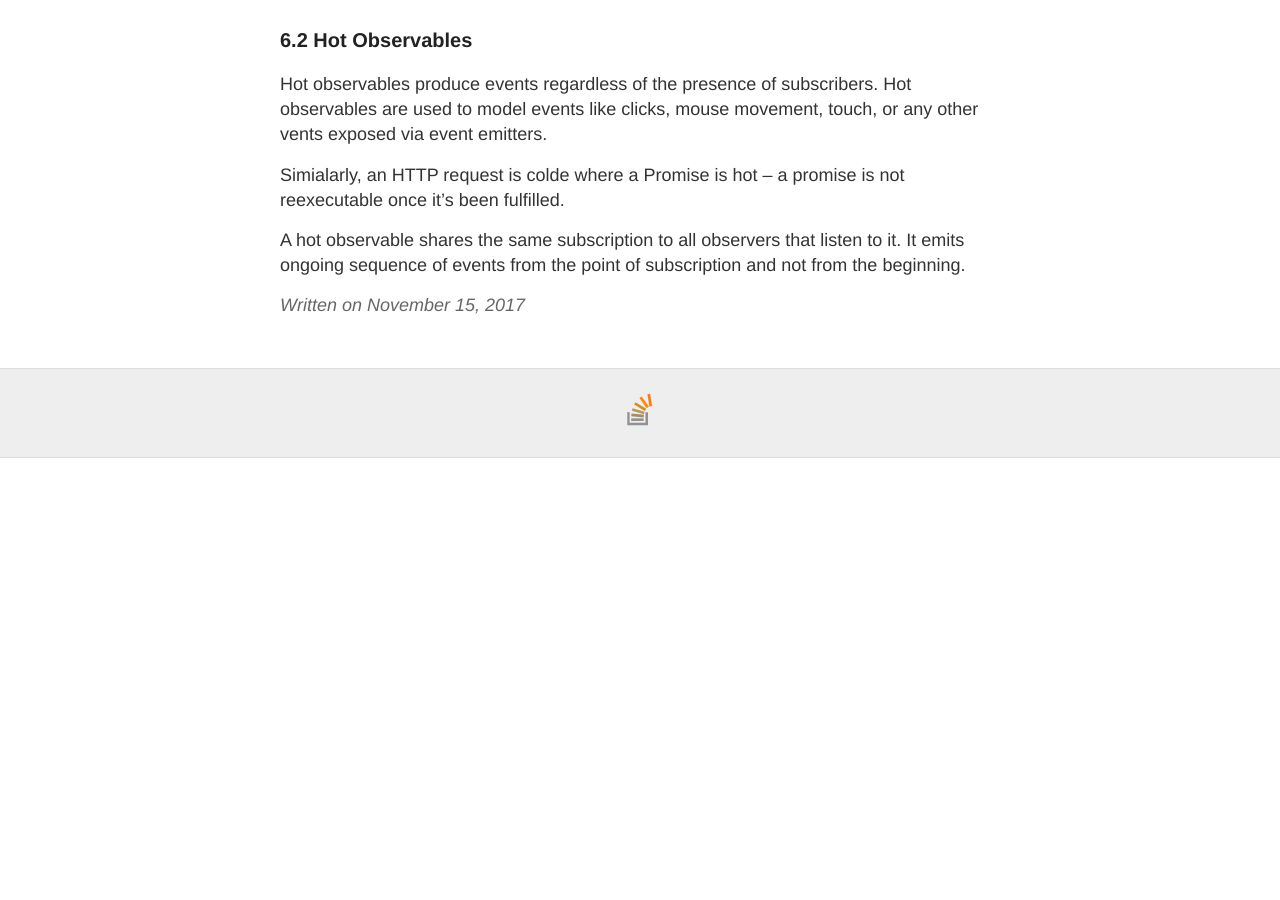
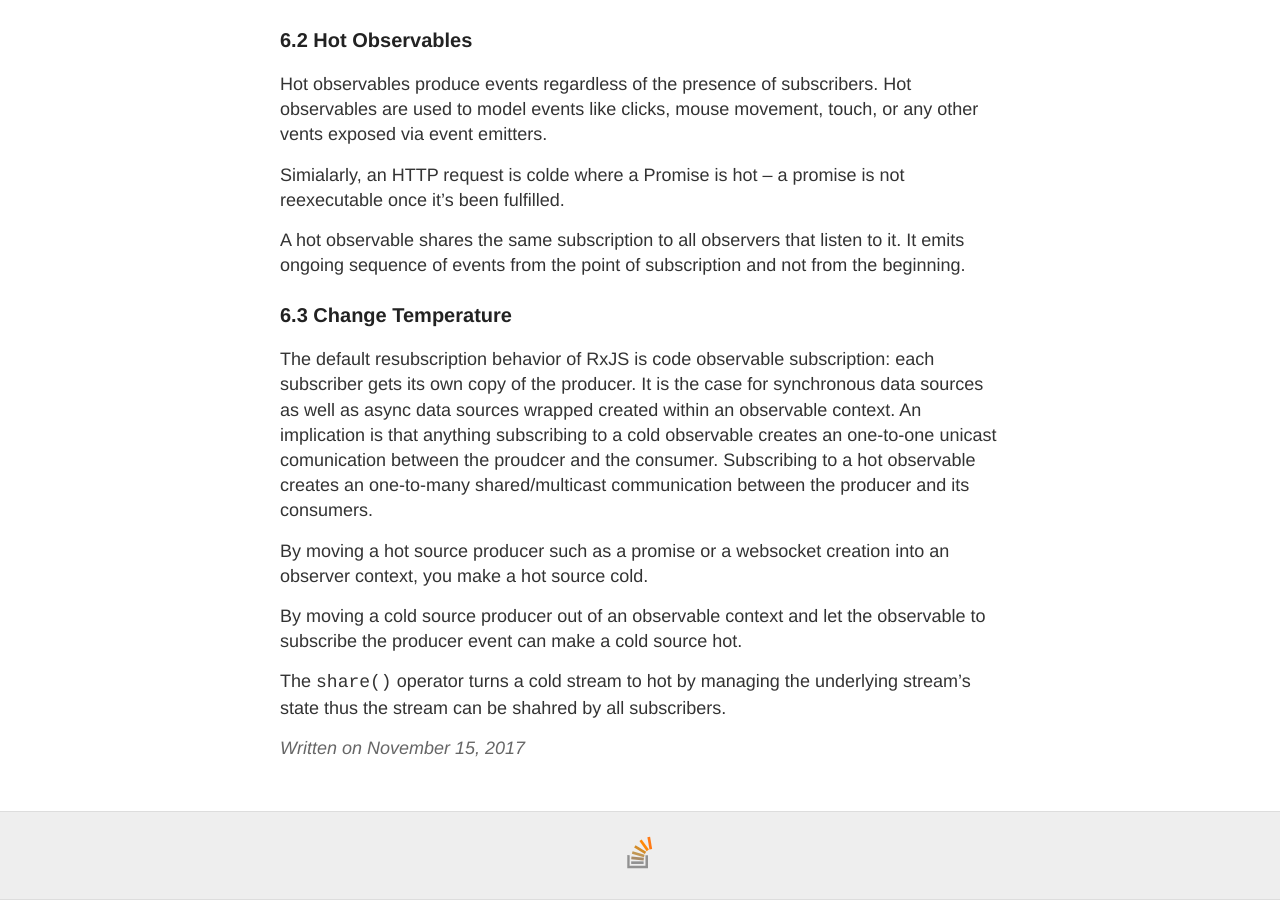
Before and after one commit to YingLiu4203/old-dev-blog, a Jekyll site: the page built from _posts/2017-11-15-rxjs-notes.md, in a window 1280 px wide and 900 px high, scrolled down 6798 px. Built offline with Jekyll 4.4.1, drawn with Linux system fonts in a browser that asks for light colours; comment, search, counter and statistics services are not loaded; before the commit the page ends 7256 px from its top, so only the background shows below that.

Commit message:
complete RxJS draft

```diff
--- a/_posts/2017-11-15-rxjs-notes.md
+++ b/_posts/2017-11-15-rxjs-notes.md
@@ -201,3 +201,13 @@ Hot observables produce events regardless of the presence of subscribers. Hot ob
 Simialarly, an HTTP request is colde where a Promise is hot -- a promise is not reexecutable once it's been fulfilled.
 
 A hot observable shares the same subscription to all observers that listen to it. It emits ongoing sequence of events from the point of subscription and not from the beginning.
+
+### 6.3 Change Temperature
+
+The default resubscription behavior of RxJS is code observable subscription: each subscriber gets its own copy of the producer. It is the case for synchronous data sources as well as async data sources wrapped created within an observable context. An implication is that anything subscribing to a cold observable creates an one-to-one unicast comunication between the proudcer and the consumer. Subscribing to a hot observable creates an one-to-many shared/multicast communication between the producer and its consumers.
+
+By moving a hot source producer such as a promise or a websocket creation into an observer context, you make a hot source cold.
+
+By moving a cold source producer out of an observable context and let the observable to subscribe the producer event can make a cold source hot.
+
+The `share()` operator turns a cold stream to hot by managing the underlying stream's state thus the stream can be shahred by all subscribers.
```
